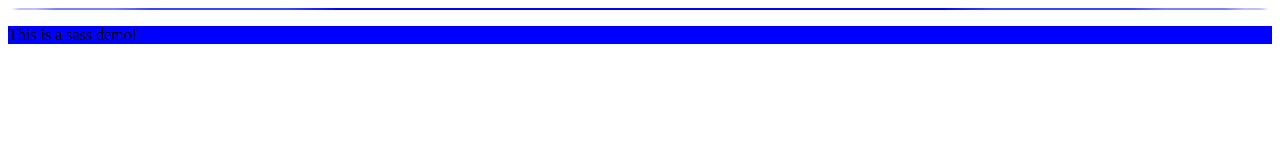
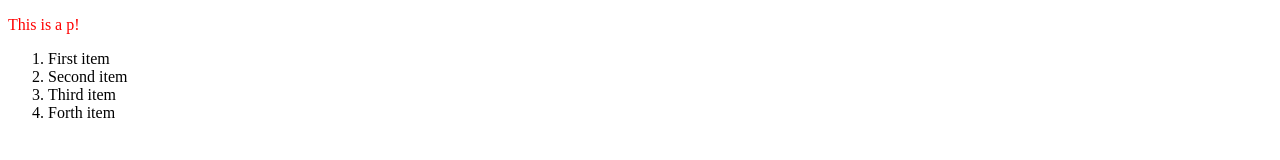
Before and after one commit to hamishdickson/sass-forum, a website: page public/index.html in a window 1280 px wide. Drawn offline with Linux system fonts and the light colour scheme.

Commit message:
add a partial scss file and make the html a bit more interesting

```diff
--- a/public/index.html
+++ b/public/index.html
@@ -10,9 +10,16 @@
 </head>
 <body>
 
+<p>This is a p!</p>
+
+<ol>
+    <li>First item</li>
+    <li>Second item</li>
+    <li>Third item</li>
+    <li>Forth item</li>
+</ol>
+
 <div class="ball"></div>
-
-<p>This is a sass demo!</p>
 
 </body>
 </html>
--- /dev/null
+++ b/public/stylesheets/_partialSassFile.scss
@@ -0,0 +1,7 @@
+html,
+body,
+ul,
+ol {
+  margin: 0;
+  padding: 0;
+}
--- a/public/stylesheets/style.scss
+++ b/public/stylesheets/style.scss
@@ -1,9 +1,3 @@
 p {
-  background-color: blue;
+  color: red;
 }
-
-.ball {
-  color: red;
-  border-radius: 50%;
-  border: 1px solid #0000ff;
-}
```
Also changed, not shown: public/stylesheets/style.css.
